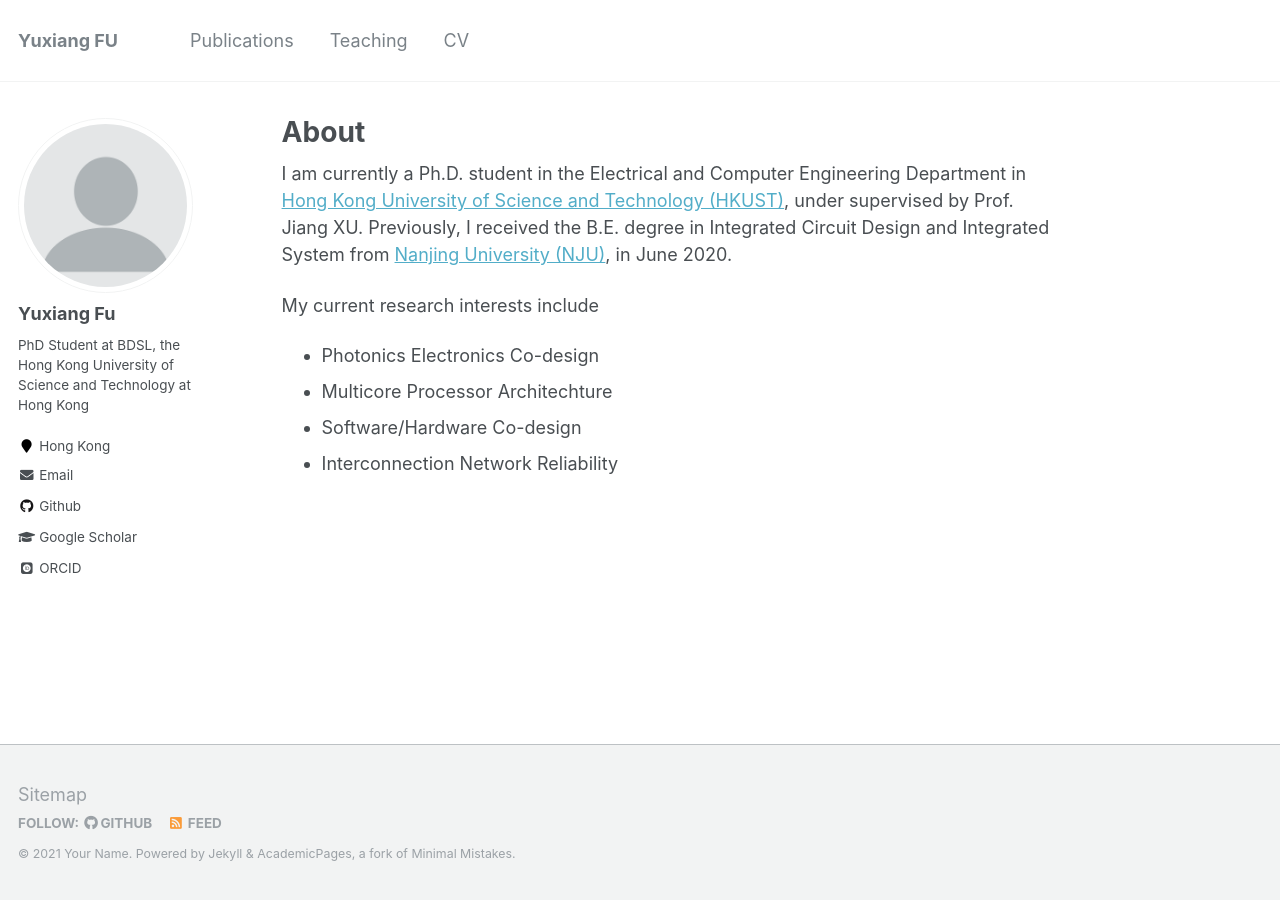
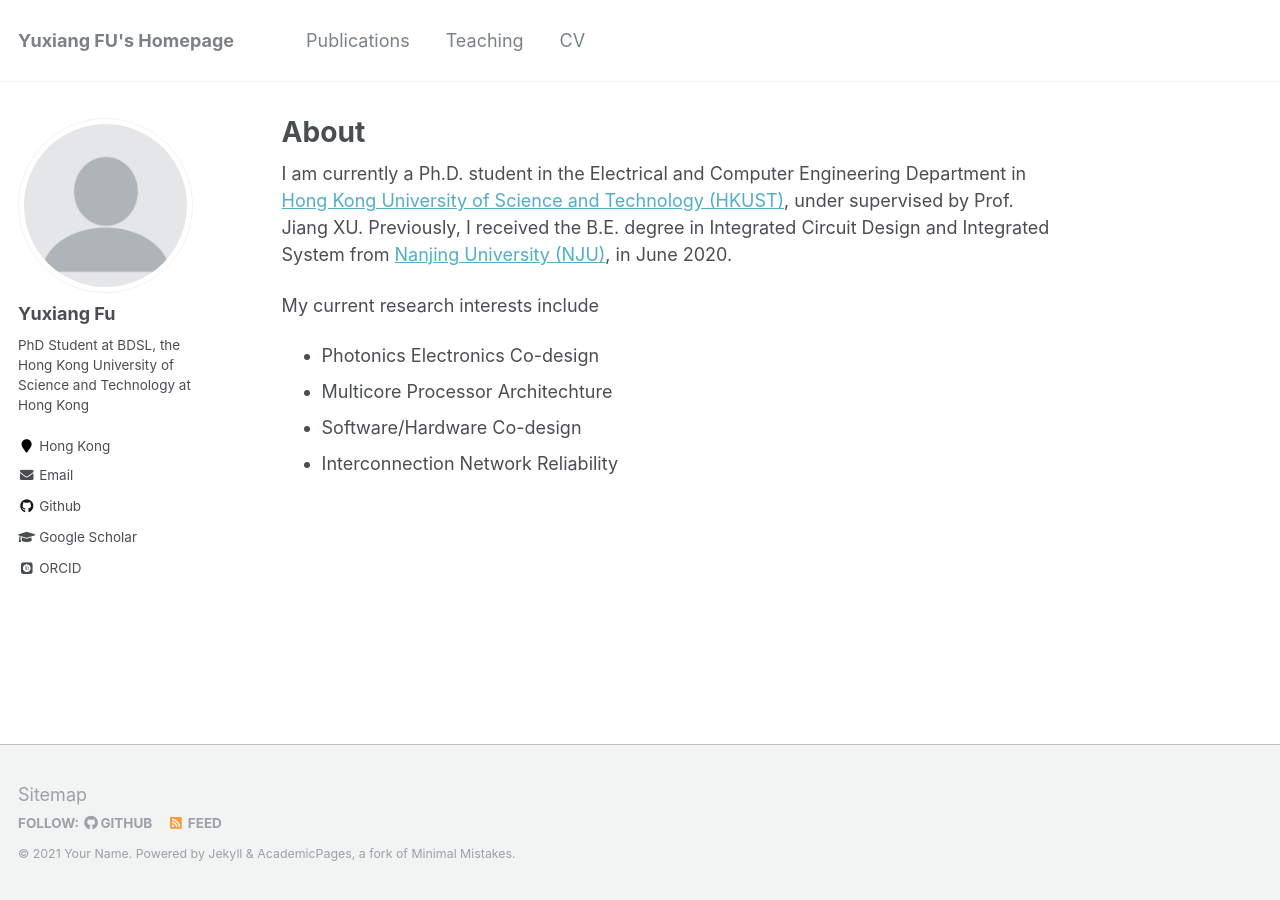
Before and after one commit to FU-Yuxiang/FU-Yuxiang.github.io, a Jekyll site: the page built from _pages/about.md, in a window 1280 px wide. Built offline with Jekyll 4.4.1, drawn with Linux system fonts in a browser that asks for light colours; some web fonts are replaced.

Commit message:
Update _config.yml

```diff
--- a/_config.yml
+++ b/_config.yml
@@ -7,7 +7,7 @@
 
 # Site Settings
 locale                   : "en-US"
-title                    : "Yuxiang FU"
+title                    : "Yuxiang FU's Homepage"
 title_separator          : "-"
 name                     : &name "Your Name"
 description              : &description "personal description"
```
